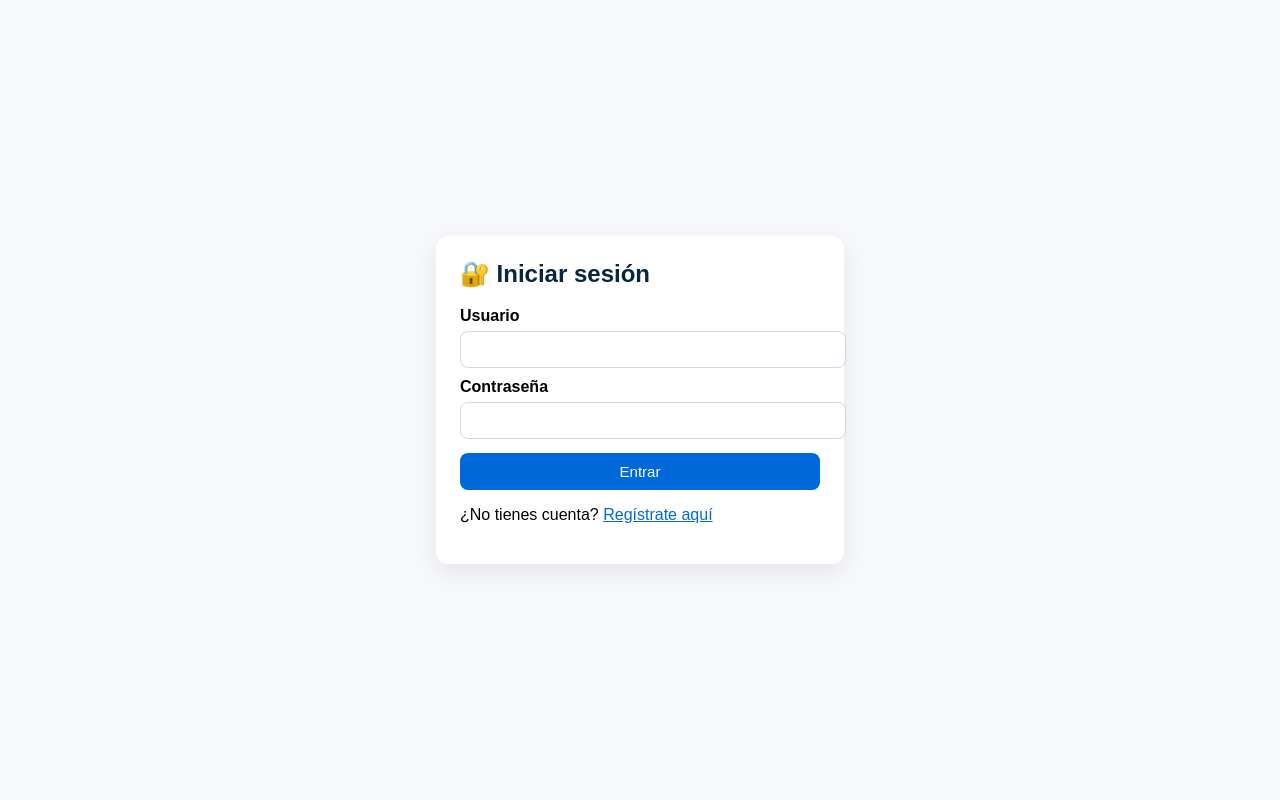
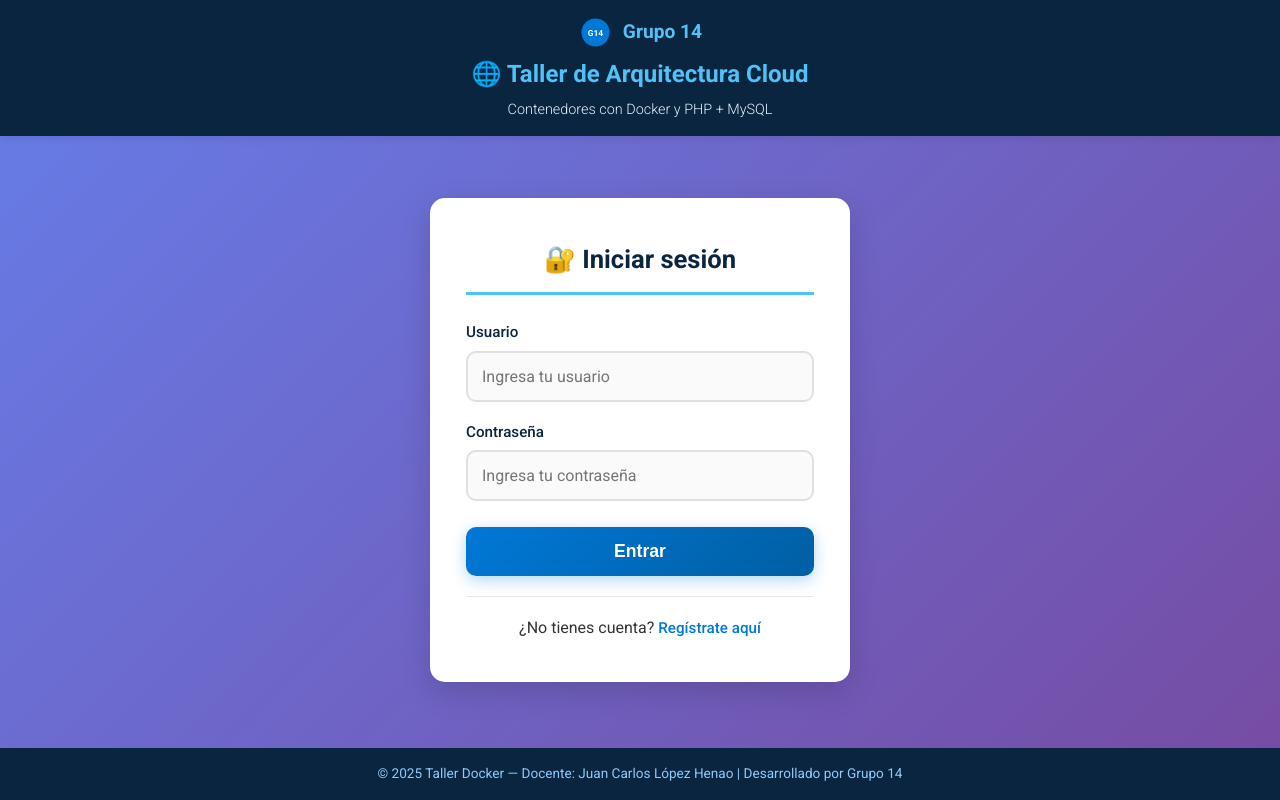
Before and after one commit to camila-cloud-wei/taller-docker-web, a PHP site: page /login.php in a window 1280 px wide. Run offline with PHP 8.4, Linux system fonts and the light colour scheme.

Commit message:
Agregar diseño a autenticación

```diff
--- a/auth/login.php
+++ b/auth/login.php
@@ -1,19 +1,49 @@
-<?php
-require_once 'jwt.php';
-include 'db.php';
-$secret = getenv('JWT_SECRET') ?: 'MiSecretoSuperSeguro_ChangeMe_123';
-$exp_hours = intval(getenv('JWT_EXP_HOURS') ?: '6');
-if ($_SERVER['REQUEST_METHOD'] === 'POST') {
-  $usuario=trim($_POST['usuario']??''); $password=trim($_POST['password']??'');
-  $stmt=$conn->prepare("SELECT id, usuario, password_hash, rol FROM usuarios WHERE usuario = ?"); $stmt->execute([$usuario]); $user=$stmt->fetch();
-  if ($user && password_verify($password,$user['password_hash'])) {
-    $now=time(); $payload=['iss'=>'auth-service','sub'=>$user['usuario'],'rol'=>$user['rol'],'iat'=>$now,'exp'=>$now+($exp_hours*3600)];
-    $token=jwt_encode($payload,$secret);
-    setcookie('auth_token',$token,['expires'=>$payload['exp'],'path'=>'/','httponly'=>true,'samesite'=>'Lax']);
-    header('Location: http://localhost:8080/'); exit;
-  } else { $error="Usuario o contraseña incorrectos."; }
-}
-?><!DOCTYPE html><html lang="es"><head><meta charset="UTF-8"><title>Login - Taller Cloud</title><link rel="stylesheet" href="style.css"></head><body>
-<div class="card"><h2>🔐 Iniciar sesión</h2><?php if(!empty($error)) echo "<p class='error'>$error</p>"; ?>
-<form method="POST"><label>Usuario</label><input type="text" name="usuario" required><label>Contraseña</label><input type="password" name="password" required><button type="submit">Entrar</button></form>
-<p>¿No tienes cuenta? <a href="register.php">Regístrate aquí</a></p></div></body></html>
+<!DOCTYPE html>
+<html lang="es">
+<head>
+<meta charset="UTF-8">
+<meta name="viewport" content="width=device-width, initial-scale=1.0">
+<title>Login - Taller Cloud</title>
+<link rel="stylesheet" href="style.css">
+<link href='https://fonts.googleapis.com/css2?family=Roboto:wght@300;400;500;700&display=swap' rel='stylesheet'>
+</head>
+<body>
+<!-- Header Compacto -->
+<header class="compact-header">
+    <div class="logo">
+        <svg width="35" height="35" viewBox="0 0 50 50">
+            <circle cx="25" cy="25" r="20" fill="#0078d7"/>
+            <text x="25" y="30" text-anchor="middle" fill="white" font-size="12" font-weight="bold">G14</text>
+        </svg>
+        <span class="logo-text">Grupo 14</span>
+    </div>
+    <h1>🌐 Taller de Arquitectura Cloud</h1>
+    <h2>Contenedores con Docker y PHP + MySQL</h2>
+</header>
+
+<!-- Tarjeta de Login -->
+<div class="auth-card-compact">
+    <h2>🔐 Iniciar sesión</h2>
+    <?php if(!empty($error)) echo "<div class='alert error'>$error</div>"; ?>
+    <form method="POST" class="auth-form-compact">
+        <div class="form-group">
+            <label>Usuario</label>
+            <input type="text" name="usuario" required placeholder="Ingresa tu usuario">
+        </div>
+        <div class="form-group">
+            <label>Contraseña</label>
+            <input type="password" name="password" required placeholder="Ingresa tu contraseña">
+        </div>
+        <button type="submit">Entrar</button>
+    </form>
+    <div class="auth-links-compact">
+        <p>¿No tienes cuenta? <a href="register.php">Regístrate aquí</a></p>
+    </div>
+</div>
+
+<!-- Footer Compacto -->
+<footer class="compact-footer">
+    <p>© 2025 Taller Docker — Docente: Juan Carlos López Henao | Desarrollado por Grupo 14</p>
+</footer>
+</body>
+</html>
--- a/auth/style.css
+++ b/auth/style.css
@@ -1,7 +1,223 @@
-body{font-family:Arial,sans-serif;background:#f6f8fb;display:flex;min-height:100vh;align-items:center;justify-content:center;margin:0}
-.card{background:#fff;padding:24px;border-radius:12px;width:360px;box-shadow:0 8px 24px rgba(0,0,0,.08)}
-h2{margin-top:0;color:#0a2540}
-label{display:block;margin:10px 0 6px;font-weight:600}
-input{width:100%;padding:10px 12px;border:1px solid #cfd8e3;border-radius:8px}
-button{margin-top:14px;width:100%;background:#0069d9;color:#fff;border:none;padding:10px 18px;border-radius:8px;cursor:pointer;font-size:15px}
-button:hover{background:#0058b5}.error{color:#8a1c1c;background:#fde8e8;padding:8px;border-radius:8px}a{color:#0069d9}
+* {
+    margin: 0;
+    padding: 0;
+    box-sizing: border-box;
+}
+
+body {
+    font-family: 'Roboto', 'Segoe UI', Arial, sans-serif;
+    background: linear-gradient(135deg, #667eea 0%, #764ba2 100%);
+    color: #333;
+    line-height: 1.6;
+    min-height: 100vh;
+    display: flex;
+    align-items: center;
+    justify-content: center;
+    padding: 20px;
+}
+
+/* Header Compacto */
+.compact-header {
+    position: absolute;
+    top: 0;
+    left: 0;
+    right: 0;
+    background: #0a2540;
+    color: white;
+    padding: 15px 0;
+    text-align: center;
+    box-shadow: 0 2px 10px rgba(0,0,0,0.1);
+}
+
+.compact-header .logo {
+    display: flex;
+    align-items: center;
+    justify-content: center;
+    gap: 10px;
+}
+
+.compact-header .logo-text {
+    font-size: 1.2rem;
+    font-weight: 700;
+    color: #4fc3f7;
+}
+
+.compact-header h1 {
+    font-size: 1.5rem;
+    margin: 5px 0;
+    color: #4fc3f7;
+}
+
+.compact-header h2 {
+    font-size: 0.9rem;
+    font-weight: 300;
+    color: #e3f2fd;
+}
+
+/* Tarjeta de Login Compacta */
+.auth-card-compact {
+    background: white;
+    border-radius: 15px;
+    padding: 40px 35px;
+    box-shadow: 0 10px 30px rgba(0,0,0,0.15);
+    backdrop-filter: blur(10px);
+    border: 1px solid rgba(255,255,255,0.3);
+    width: 100%;
+    max-width: 420px;
+    margin-top: 80px; /* Espacio para el header */
+}
+
+.auth-card-compact h2 {
+    color: #0a2540;
+    margin-bottom: 25px;
+    font-size: 1.6rem;
+    border-bottom: 3px solid #4fc3f7;
+    padding-bottom: 12px;
+    text-align: center;
+}
+
+.auth-form-compact {
+    display: flex;
+    flex-direction: column;
+    gap: 18px;
+}
+
+.auth-form-compact .form-group {
+    display: flex;
+    flex-direction: column;
+}
+
+.auth-form-compact label {
+    display: block;
+    margin-bottom: 6px;
+    font-weight: 500;
+    color: #0a2540;
+    font-size: 0.95rem;
+}
+
+.auth-form-compact input {
+    width: 100%;
+    padding: 14px;
+    border: 2px solid #e0e0e0;
+    border-radius: 10px;
+    font-size: 1rem;
+    transition: all 0.3s ease;
+    background: #fafafa;
+    font-family: 'Roboto', sans-serif;
+}
+
+.auth-form-compact input:focus {
+    outline: none;
+    border-color: #4fc3f7;
+    background: white;
+    box-shadow: 0 0 0 3px rgba(79, 195, 247, 0.15);
+    transform: translateY(-1px);
+}
+
+.auth-form-compact button {
+    background: linear-gradient(135deg, #0078d7, #005fa3);
+    color: white;
+    border: none;
+    padding: 14px 25px;
+    border-radius: 10px;
+    font-size: 1.1rem;
+    font-weight: 600;
+    cursor: pointer;
+    transition: all 0.3s ease;
+    box-shadow: 0 4px 15px rgba(0, 120, 215, 0.3);
+    width: 100%;
+    margin-top: 8px;
+}
+
+.auth-form-compact button:hover {
+    transform: translateY(-2px);
+    box-shadow: 0 6px 20px rgba(0, 120, 215, 0.4);
+    background: linear-gradient(135deg, #005fa3, #004a7c);
+}
+
+.auth-links-compact {
+    text-align: center;
+    margin-top: 20px;
+    padding-top: 18px;
+    border-top: 1px solid #e8e8e8;
+}
+
+.auth-links-compact a {
+    color: #0078d7;
+    text-decoration: none;
+    font-weight: 500;
+    transition: color 0.3s ease;
+    font-size: 0.95rem;
+}
+
+.auth-links-compact a:hover {
+    color: #005fa3;
+    text-decoration: underline;
+}
+
+/* Alert Styles */
+.alert {
+    padding: 15px;
+    margin-bottom: 20px;
+    border-radius: 8px;
+    text-align: center;
+    font-weight: 500;
+    font-size: 0.95rem;
+    border: 2px solid transparent;
+}
+
+.alert.success {
+    background-color: #e8f5e8;
+    color: #2e7d32;
+    border-color: #4caf50;
+}
+
+.alert.error {
+    background-color: #ffebee;
+    color: #c62828;
+    border-color: #f44336;
+}
+
+.alert.warning {
+    background-color: #fff8e1;
+    color: #f57f17;
+    border-color: #ffc107;
+}
+
+/* Footer Compacto */
+.compact-footer {
+    position: absolute;
+    bottom: 0;
+    left: 0;
+    right: 0;
+    background: #0a2540;
+    color: white;
+    padding: 15px 0;
+    text-align: center;
+    font-size: 0.85rem;
+}
+
+.compact-footer p {
+    color: #90caf9;
+    margin: 0;
+}
+
+/* Responsive */
+@media (max-width: 480px) {
+    body {
+        padding: 15px;
+    }
+
+    .auth-card-compact {
+        padding: 30px 25px;
+        margin-top: 70px;
+    }
+
+    .auth-card-compact h2 {
+        font-size: 1.4rem;
+    }
+
+    .compact-header h1 {
+        font-size: 1.3rem;
+    }
+}
```
Also changed, not shown: auth/register.php (+50 -4 lines).
